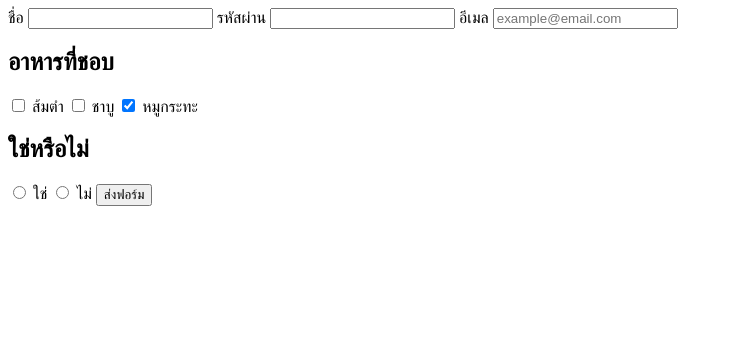
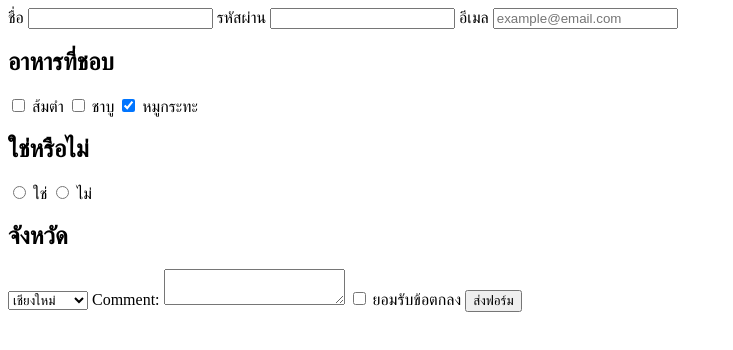
Before and after one commit to Chezer14/FutureSkill, a plain HTML site: page MyInfo/form.html in a window 1280 px wide. Shown: the whole page, without its empty margins (0-733 px from the left). Drawn offline with Linux system fonts and the light colour scheme.

Commit message:
add province and comment

```diff
--- a/MyInfo/form.html
+++ b/MyInfo/form.html
@@ -46,6 +46,33 @@
             ไม่
         </label>
 
+        <h2>จังหวัด</h2>
+        <select name="province" id="">
+            <optgroup label="ภาคเหนือ">
+                <option value="CNX">เชียงใหม่</option>
+                <option value="CEI"></option>
+            </optgroup>
+
+            <optgroup label="ภาคกลาง">
+                <option value="BKK">กทม</option>
+                <option value="NPT">นครปฐม</option>
+            </optgroup>
+
+
+        </select>
+        <label for="">
+            Comment:
+
+            <textarea name="comment" id="">
+
+            </textarea>
+        </label>
+
+        <label for="">
+            <input type="checkbox" required>
+            ยอมรับข้อตกลง
+        </label>
+
 
         <button type="submit">ส่งฟอร์ม</button>
     </form>
```
